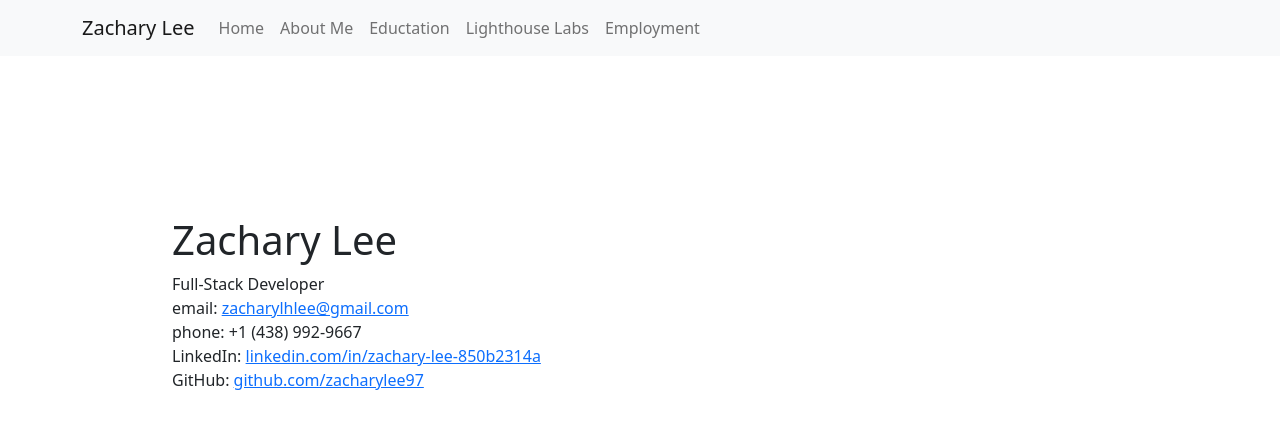
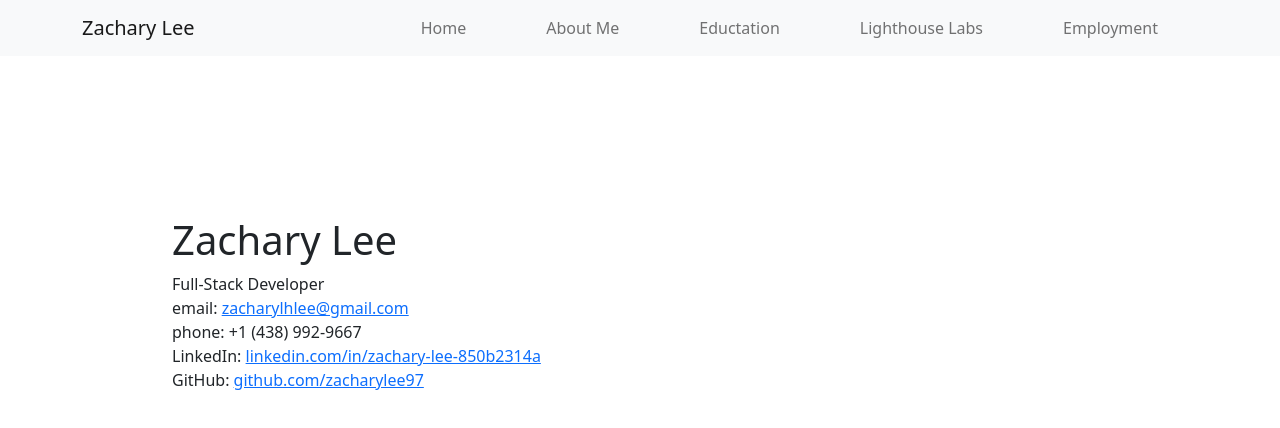
Before and after one commit to zacharylee97/my-portfolio, a React (Create React App) app: page /home in a window 1280 px wide. Shown: the top 428 px of the page. Built offline with nearby package versions, Linux system fonts and the light colour scheme.

Commit message:
Added styling to NavigationBar

```diff
--- a/src/components/NavigationBar/NavigationBar.css
+++ b/src/components/NavigationBar/NavigationBar.css
@@ -0,0 +1,13 @@
+.navbar-container {
+  display: flex;
+}
+
+.navbar-nav {
+  display: flex;
+  justify-content: flex-end;
+  width: 100%;
+}
+
+.navbar-nav a {
+  margin: 0 2em;
+}
--- a/src/components/NavigationBar/NavigationBar.tsx
+++ b/src/components/NavigationBar/NavigationBar.tsx
@@ -6,7 +6,7 @@
 
 const NavigationBar = () => (
   <Navbar bg="light" expand="lg">
-    <Container>
+    <Container className="navbar-container">
       <Navbar.Brand href="home">Zachary Lee</Navbar.Brand>
       <Navbar.Toggle aria-controls="basic-navbar-nav" />
       <Navbar.Collapse id="basic-navbar-nav">
```
